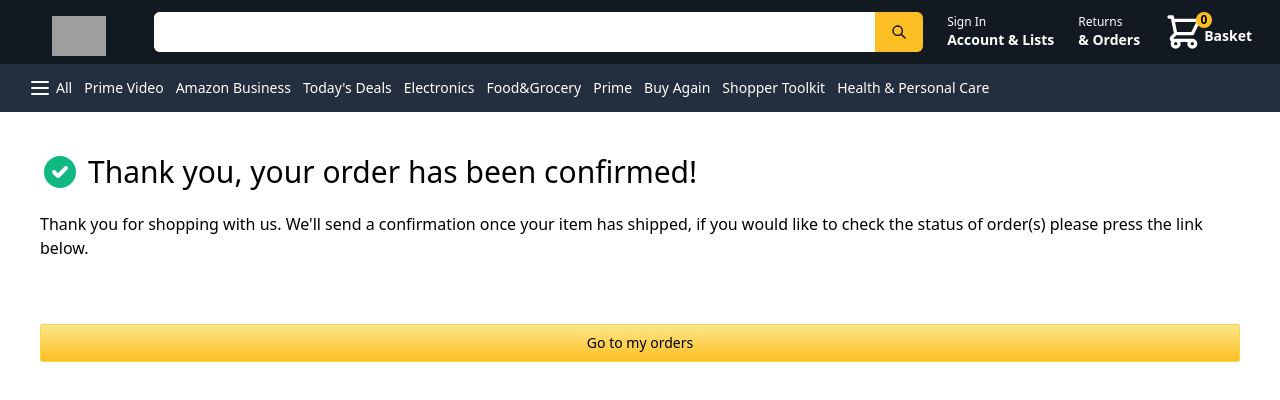
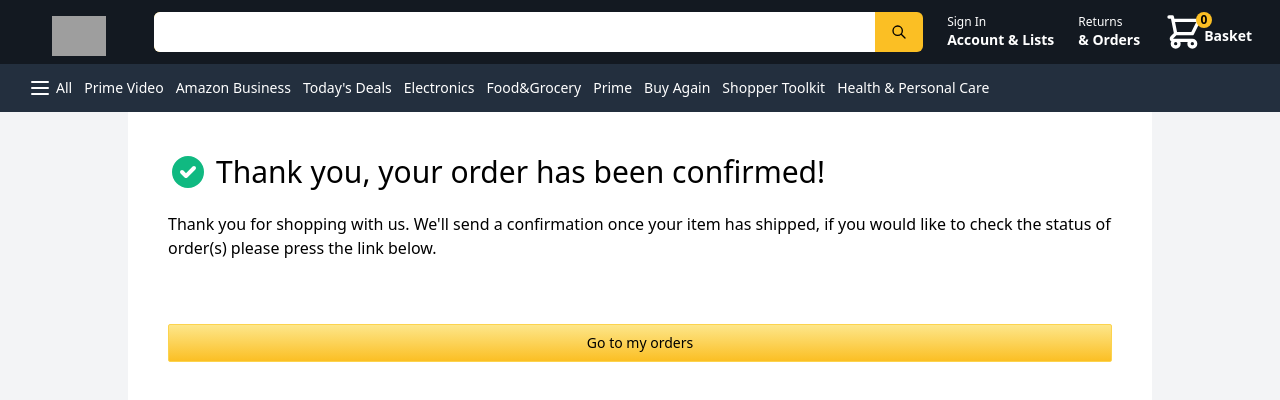
Before and after one commit to thakurabhiraaj/amazon-2, a Next.js app: page /success in a window 1280 px wide. Shown: the top 400 px of the page. Built offline with nearby package versions, Linux system fonts and the light colour scheme; no server answers; grey boxes are pictures that could not be loaded.

Commit message:
success page fix

```diff
--- a/src/pages/success.js
+++ b/src/pages/success.js
@@ -6,7 +6,7 @@ function success() {
   return (
     <div className="bg-gray-100 h-screen">
       <Header />
-      <main className="mx-w-screen-lg mx-auto">
+      <main className="max-w-screen-lg mx-auto">
         <div className="flex flex-col p-10 bg-white">
           <div className="flex items-center space-x-2 mb-5">
             <CheckCircleIcon className="text-green-500 h-10" />
```
